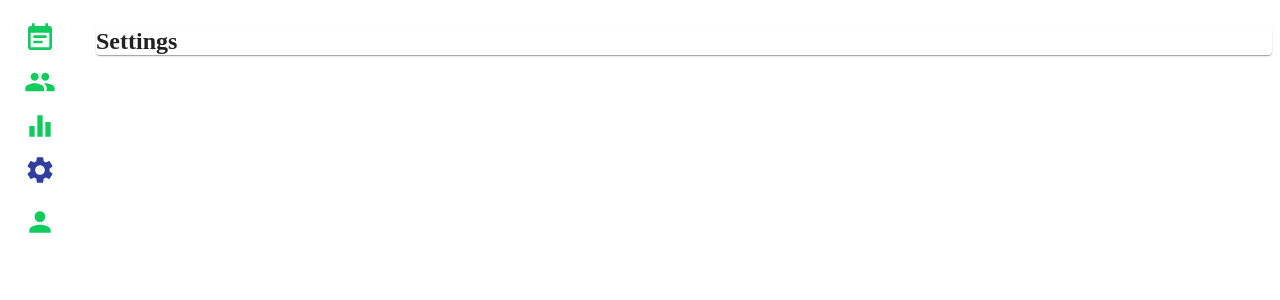
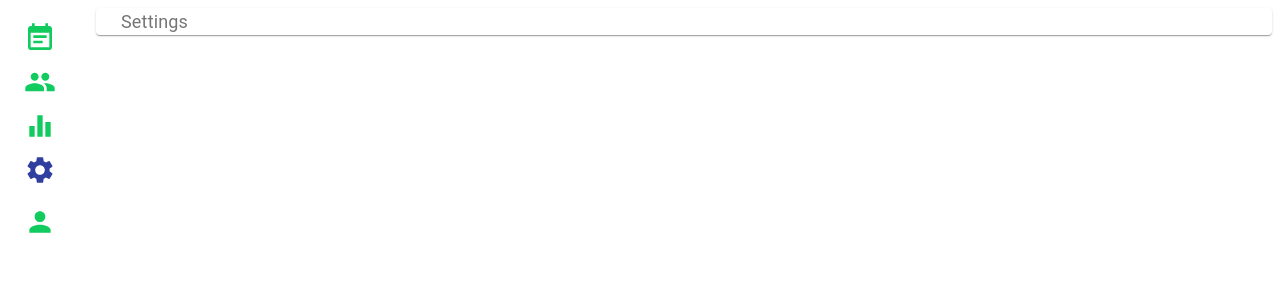
Before and after one commit to JarponOK/DXPractice, a React app: page /settings in a window 1280 px wide. Shown: the top 300 px of the page. Built offline with nearby package versions, Linux system fonts and the light colour scheme.

Commit message:
Change header for this components

```diff
--- a/src/client/Containers/clients.js
+++ b/src/client/Containers/clients.js
@@ -1,9 +1,26 @@
 import React, { Component } from 'react';
 import { connect } from 'react-redux';
 import PropTypes from 'prop-types';
+import { makeStyles } from '@material-ui/core/styles';
+import { Paper, Grid, Typography } from '@material-ui/core';
 import { clientsFetchData } from '../Actions/itemClients';
 
+const useStyles = makeStyles(theme => ({
+  header: {
+    textAlign: 'left',
+    fontSize: 18,
+    color: theme.palette.text.secondary,
+  }
+}));
+function TopMenu() {
+  const classes = useStyles();
 
+  return (
+    <Grid item xs={12} style={{ marginBottom: '25px', paddingLeft: '25px' }}>
+      <Typography className={classes.header}>Clients</Typography>
+    </Grid>
+  );
+}
 class Clients extends Component {
   componentDidMount() {
     const { fetchData } = this.props;
@@ -21,7 +38,7 @@ class Clients extends Component {
       return <p>Loading…</p>;
     }
 
-    return <p>Loading is complete</p>;
+    return (<TopMenu />);
   }
 }
 
--- a/src/client/Containers/lk.js
+++ b/src/client/Containers/lk.js
@@ -1,11 +1,25 @@
 import React, { Component } from 'react';
+import { makeStyles } from '@material-ui/core/styles';
+import { Paper, Grid, Typography } from '@material-ui/core';
 
-export default class Lk extends Component {
-  render() {
-    return (
-      <div>
-        <h2>Lk</h2>
-      </div>
-    );
+const useStyles = makeStyles(theme => ({
+  header: {
+    textAlign: 'left',
+    fontSize: 18,
+    color: theme.palette.text.secondary,
   }
+}));
+function TopMenu() {
+  const classes = useStyles();
+
+  return (
+    <Grid item xs={12} style={{ marginBottom: '25px', paddingLeft: '25px' }}>
+      <Typography className={classes.header}>Lk</Typography>
+    </Grid>
+  );
 }
+export default function Lk() {
+  return (
+    <TopMenu />
+  );
+}
--- a/src/client/Containers/scheduler.js
+++ b/src/client/Containers/scheduler.js
@@ -1,7 +1,28 @@
 import React, { Component } from 'react';
 import { connect } from 'react-redux';
 import PropTypes from 'prop-types';
+import { makeStyles } from '@material-ui/core/styles';
+import { Paper, Grid, Typography } from '@material-ui/core';
 import { schedulerFetchData } from '../Actions/itemScheduler';
+
+const useStyles = makeStyles(theme => ({
+  header: {
+    textAlign: 'left',
+    fontSize: 18,
+    color: theme.palette.text.secondary,
+  }
+}));
+
+
+function TopMenu() {
+  const classes = useStyles();
+
+  return (
+    <Grid item xs={12} style={{ marginBottom: '25px', paddingLeft: '25px' }}>
+      <Typography className={classes.header}>Scheduler</Typography>
+    </Grid>
+  );
+}
 
 class SchedulerPage extends Component {
   componentDidMount() {
@@ -20,7 +41,7 @@ class SchedulerPage extends Component {
       return <p>Loading…</p>;
     }
 
-    return <p>Loading is complete</p>;
+    return (<TopMenu />);
   }
 }
 
--- a/src/client/Containers/settings.js
+++ b/src/client/Containers/settings.js
@@ -1,11 +1,25 @@
 import React, { Component } from 'react';
+import { makeStyles } from '@material-ui/core/styles';
+import { Paper, Grid, Typography } from '@material-ui/core';
 
-export default class SettingsPage extends Component {
-  render() {
-    return (
-      <div>
-        <h2>Settings</h2>
-      </div>
-    );
+const useStyles = makeStyles(theme => ({
+  header: {
+    textAlign: 'left',
+    fontSize: 18,
+    color: theme.palette.text.secondary,
   }
+}));
+function TopMenu() {
+  const classes = useStyles();
+
+  return (
+    <Grid item xs={12} style={{ marginBottom: '25px', paddingLeft: '25px' }}>
+      <Typography className={classes.header}>Settings</Typography>
+    </Grid>
+  );
 }
+export default function SettingsPage() {
+  return (
+    <TopMenu />
+  );
+}
```
